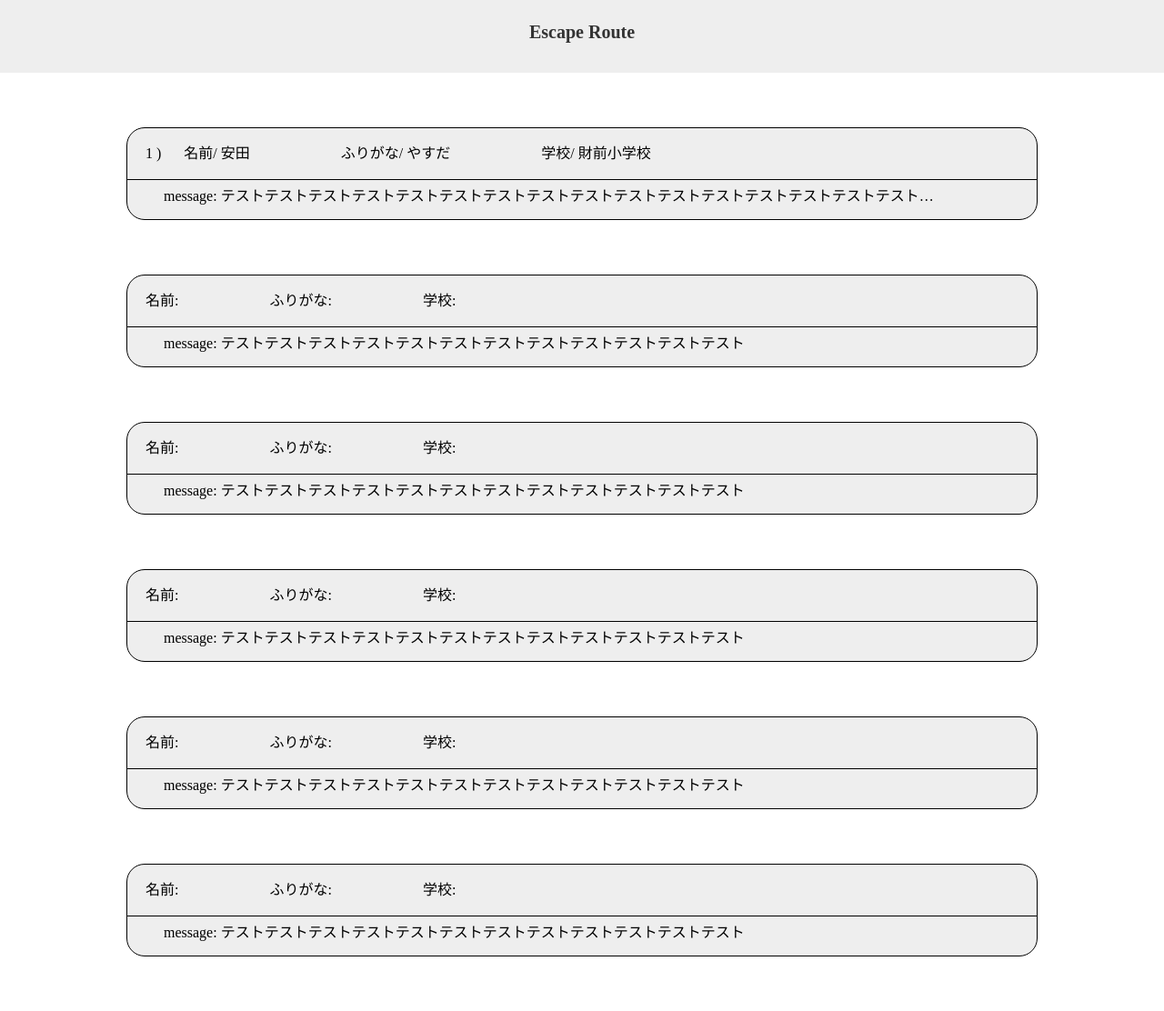
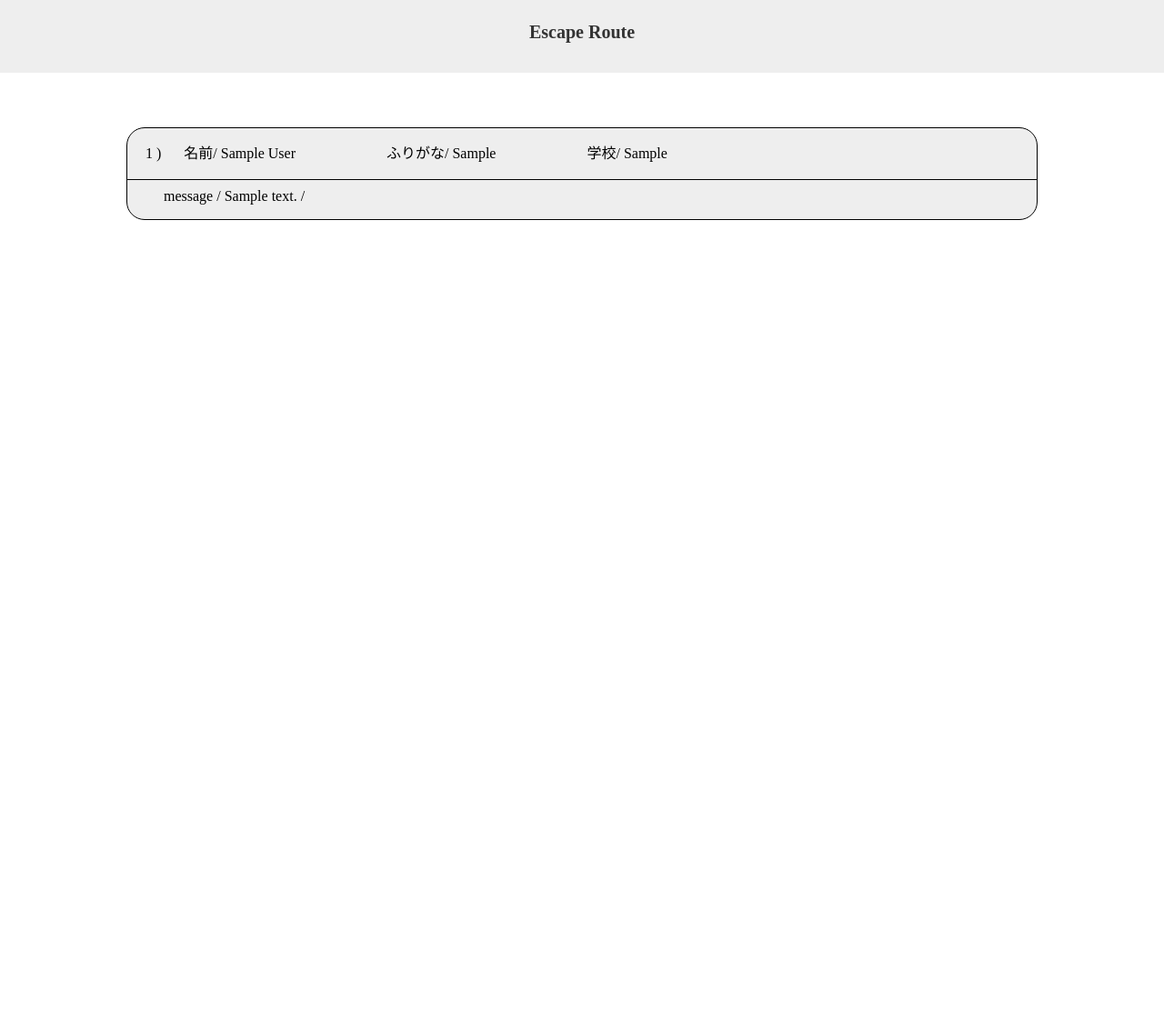
Before and after one commit to yuu0305/Escape-route, a Rails app: page /users_rooms in a window 1280 px wide. Shown: the whole page at 91% size. After the commit the page ends 242 px from the top, so only its background shows below. Run offline with Rails 7, Linux system fonts and the light colour scheme; a user stored in the database is signed in; tables that the repository leaves empty hold one stand-in row (values such as "Sample post"); style sheets or scripts are compiled from the project's sources; some libraries are stand-ins or nearby versions.

Commit message:
UsersRoom server-side
UsersRoomの一覧にデータベースの値を表示

```diff
--- a/app/controllers/talks_controller.rb
+++ b/app/controllers/talks_controller.rb
@@ -5,7 +5,9 @@ class TalksController < ApplicationController
   def index
     @talk = Talk.new
     @talks = Talk.where(users_room_id: params[:users_room_id])
-    @time = @talks.first.created_at.time
+    if @talks.present?
+      @time = @talks.first.created_at.time
+    end
     @user = User.find(current_user.id)
   end
 
--- a/app/controllers/users_rooms_controller.rb
+++ b/app/controllers/users_rooms_controller.rb
@@ -2,7 +2,7 @@ class UsersRoomsController < ApplicationController
 before_action :authenticate_user!
 
   def index
-    @rooms = UsersRoom.all
+    @rooms = UsersRoom.all.order(id: 'DESC')
     # binding.pry
   end
 
--- a/app/models/talk.rb
+++ b/app/models/talk.rb
@@ -1,6 +1,8 @@
 class Talk < ApplicationRecord
   validates :message , presence: true
   belongs_to :user, optional: true
+  belongs_to :users_room
+
 end
 
 # Error: user must exist
--- a/app/models/users_room.rb
+++ b/app/models/users_room.rb
@@ -1,3 +1,4 @@
 class UsersRoom < ApplicationRecord
   belongs_to :user
+  has_many :talks
 end
--- a/app/views/users_rooms/index.html.erb
+++ b/app/views/users_rooms/index.html.erb
@@ -3,61 +3,19 @@
 </div>
 
 
-<div class = "message-box" >
-  <div class = "user-info" >
-    <div class = "user-info__number"> 1 )</div>
-    <div class = "user-info__name" >名前/  安田</div>
-    <div class = "user-info__furigana" >ふりがな/  やすだ</div>
-    <div class = "user-info__school" >学校/ 財前小学校</div>
-  </div>
-  <div class = "user-message" >message: テストテストテストテストテストテストテストテストテストテストテストテストテストテストテストテストテストテストテストテストテストテスト</div>
-</div>
+<% @rooms.each do |room|%>
+    <div class = "message-box" >
+      <div class = "user-info" >
+        <div class = "user-info__number"> <%=room.id%> )</div>
+        <div class = "user-info__name" >名前/  <%=room.user.name %></div>
+        <div class = "user-info__furigana" >ふりがな/  <%=room.user.furigana %></div>
+        <div class = "user-info__school" >学校/ <%=room.user.school %></div>
+      </div>
+      <div class = "user-message" >message /
+        <%room.talks.each do |talk|%>
+          <%=talk.message%> /
+        <%end%>
+      </div>
+    </div>
 
-
-
-
-<div class = "message-box" >
-  <div class = "user-info" >
-    <div class = "user-info__name" >名前:</div>
-    <div class = "user-info__furigana" >ふりがな:</div>
-    <div class = "user-info__school" >学校:</div>
-  </div>
-  <div class = "user-message" >message: テストテストテストテストテストテストテストテストテストテストテストテスト</div>
-</div>
-
-
-<div class = "message-box" >
-  <div class = "user-info" >
-    <div class = "user-info__name" >名前:</div>
-    <div class = "user-info__furigana" >ふりがな:</div>
-    <div class = "user-info__school" >学校:</div>
-  </div>
-  <div class = "user-message" >message: テストテストテストテストテストテストテストテストテストテストテストテスト</div>
-</div>
-
-<div class = "message-box" >
-  <div class = "user-info" >
-    <div class = "user-info__name" >名前:</div>
-    <div class = "user-info__furigana" >ふりがな:</div>
-    <div class = "user-info__school" >学校:</div>
-  </div>
-  <div class = "user-message" >message: テストテストテストテストテストテストテストテストテストテストテストテスト</div>
-</div>
-
-<div class = "message-box" >
-  <div class = "user-info" >
-    <div class = "user-info__name" >名前:</div>
-    <div class = "user-info__furigana" >ふりがな:</div>
-    <div class = "user-info__school" >学校:</div>
-  </div>
-  <div class = "user-message" >message: テストテストテストテストテストテストテストテストテストテストテストテスト</div>
-</div>
-
-<div class = "message-box" >
-  <div class = "user-info" >
-    <div class = "user-info__name" >名前:</div>
-    <div class = "user-info__furigana" >ふりがな:</div>
-    <div class = "user-info__school" >学校:</div>
-  </div>
-  <div class = "user-message" >message: テストテストテストテストテストテストテストテストテストテストテストテスト</div>
-</div>
+<%end%>
```
Also changed, not shown: app/views/routes/index.html.erb (+6 -8 lines).
